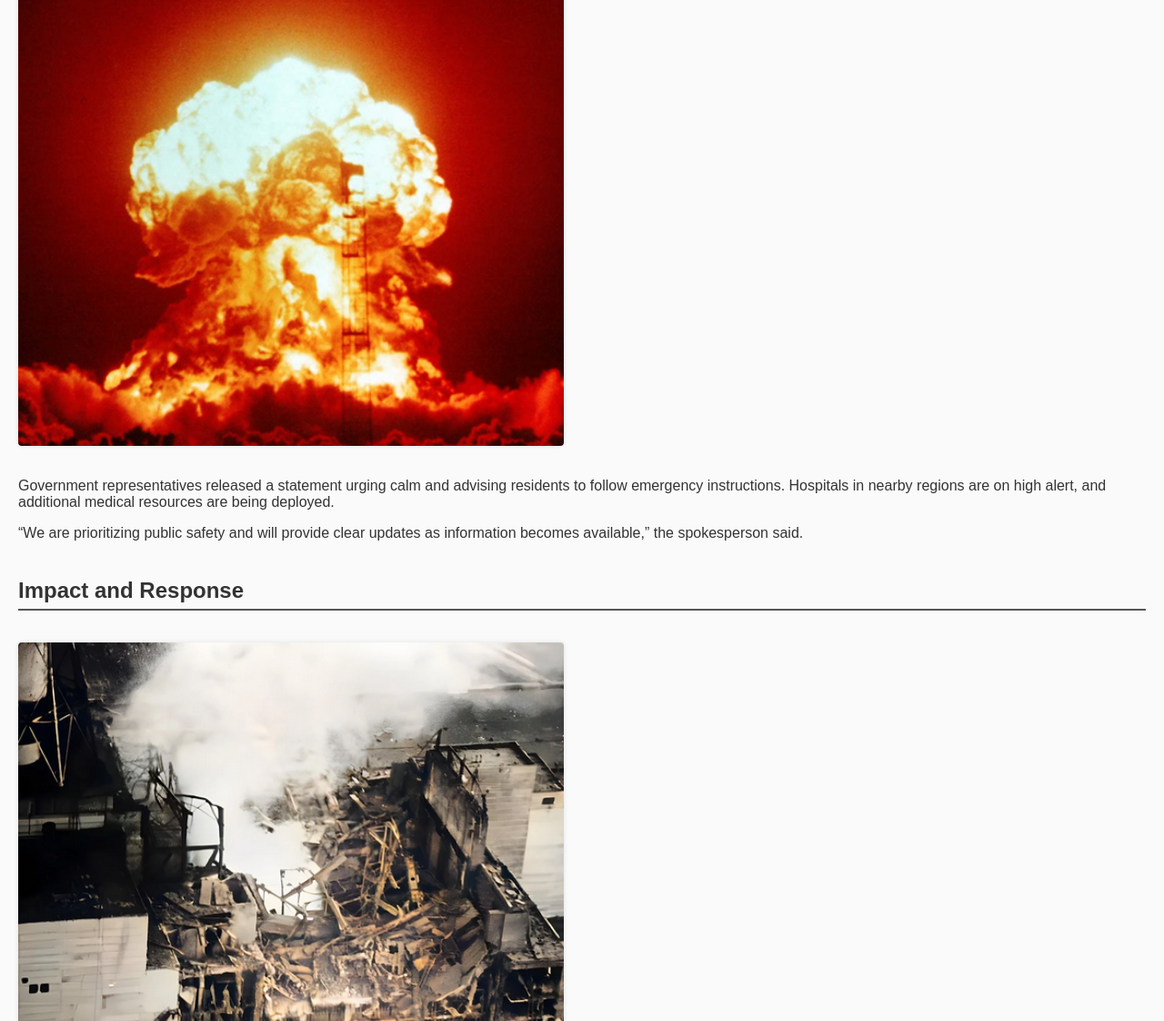
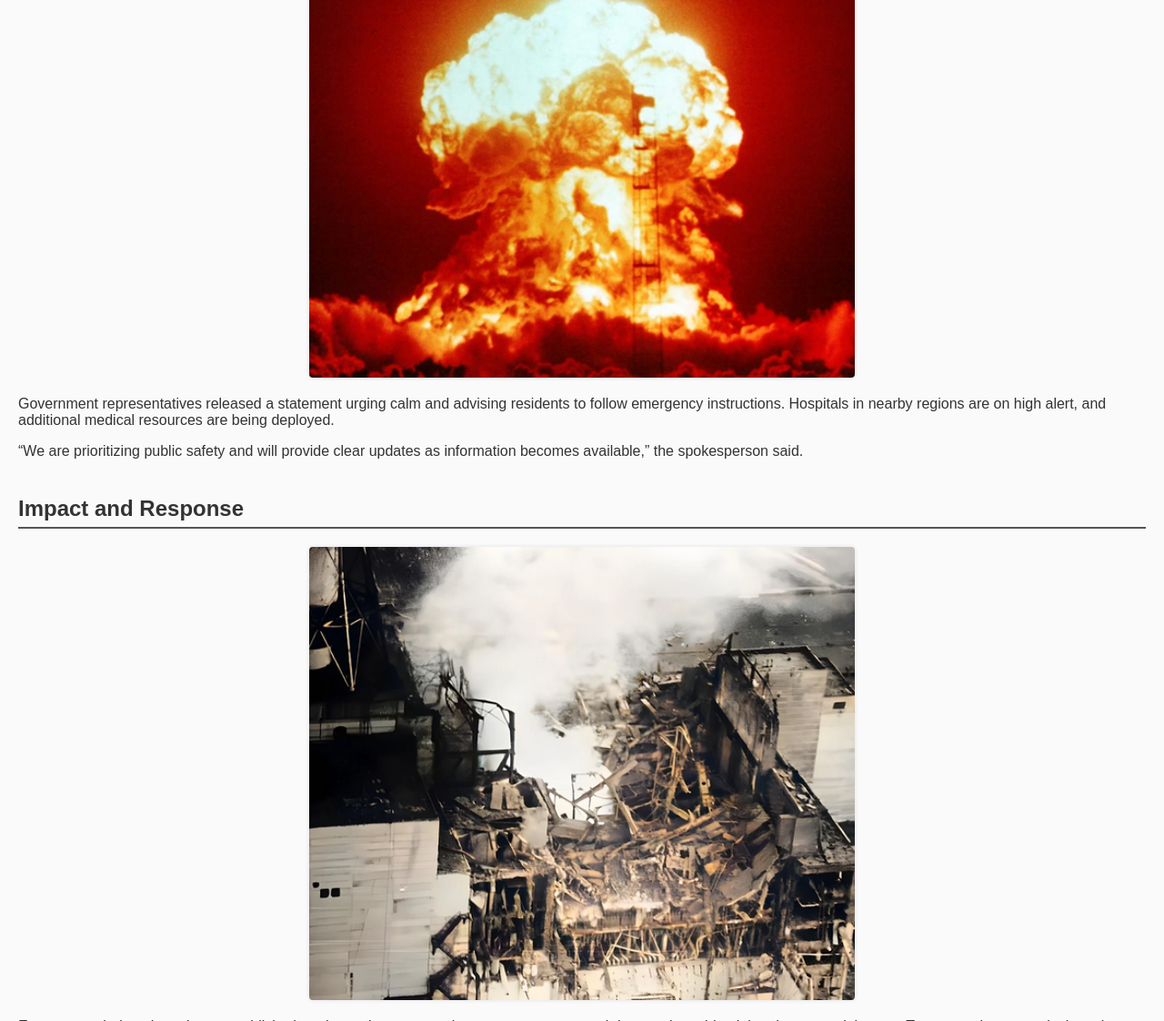
Before and after one commit to protonated-123/jharkhand-news-site, a plain HTML site: page index.html in a window 1280 px wide. Shown: the part 1678-2800 px from the top of the page at 91% size. Drawn offline with Linux system fonts and the light colour scheme.

Commit message:
Update index.html

```diff
--- a/index.html
+++ b/index.html
@@ -33,10 +33,13 @@
             border-bottom: 2px solid #555;
             padding-bottom: 6px;
         }
+        /* NEW: Medium-size, centered images */
         img {
-            width: 100%;
-            height: auto;
-            margin: 15px 0;
+            display: block;       /* center images */
+            margin: 20px auto;    /* vertical spacing + horizontal centering */
+            width: 80%;           /* 80% of container */
+            max-width: 600px;     /* limit width to 600px */
+            height: auto;         /* maintain aspect ratio */
             border-radius: 4px;
             box-shadow: 0 0 5px rgba(0,0,0,0.1);
         }
@@ -59,7 +62,7 @@
 
 <div class="section">
     <h2>Overview</h2>
-    <img src="Screenshot200607.png" alt="Aerial View of Hatia" style="width:70%; max-width:600px; height:auto; margin:15px 0;"/>
+    <img src="Screenshot200607.png" alt="Aerial View of Hatia" />
     <p>
         According to preliminary accounts, a major explosion occurred today in the Hatia region of Jharkhand, India. Emergency services are responding, and details are still emerging.
     </p>
@@ -70,7 +73,7 @@
 
 <div class="section">
     <h2>Timeline of Events</h2>
-    <img src="Screenshot200949.png" alt="Emergency Response Teams" style="width:70%; max-width:600px; height:auto; margin:15px 0;"/>
+    <img src="Screenshot200949.png" alt="Emergency Response Teams" />
     <ul>
         <li><strong>08:15 AM</strong> — Unusual seismic activity detected by regional monitoring stations.</li>
         <li><strong>08:30 AM</strong> — Witnesses report a bright flash and a loud explosion near central Hatia.</li>
@@ -82,7 +85,7 @@
 
 <div class="section">
     <h2>Official Statements</h2>
-    <img src="Screenshot202737.png" alt="Press Conference" style="width:70%; max-width:600px; height:auto; margin:15px 0;"/>
+    <img src="Screenshot202737.png" alt="Press Conference" />
     <p>
         Government representatives released a statement urging calm and advising residents to follow emergency instructions. Hospitals in nearby regions are on high alert, and additional medical resources are being deployed.
     </p>
@@ -93,14 +96,14 @@
 
 <div class="section">
     <h2>Impact and Response</h2>
-    <img src="Screenshot205658.png" alt="Relief Operations" style="width:70%; max-width:600px; height:auto; margin:15px 0;"/>
+    <img src="Screenshot205658.png" alt="Relief Operations" />
     <p>
         Emergency shelters have been established, and search teams continue to assess structural damage in residential and commercial areas. Transportation networks have been disrupted while authorities secure the affected perimeter.
     </p>
     <p>
         International aid offers are reportedly being evaluated, and experts in hazardous response are en route to Hatia.
     </p>
-    <img src="Screenshot205752.png" alt="Relief Operations Continued" style="width:70%; max-width:600px; height:auto; margin:15px 0;"/>
+    <img src="Screenshot205752.png" alt="Relief Operations Continued" />
 </div>
 
 <footer>
```
